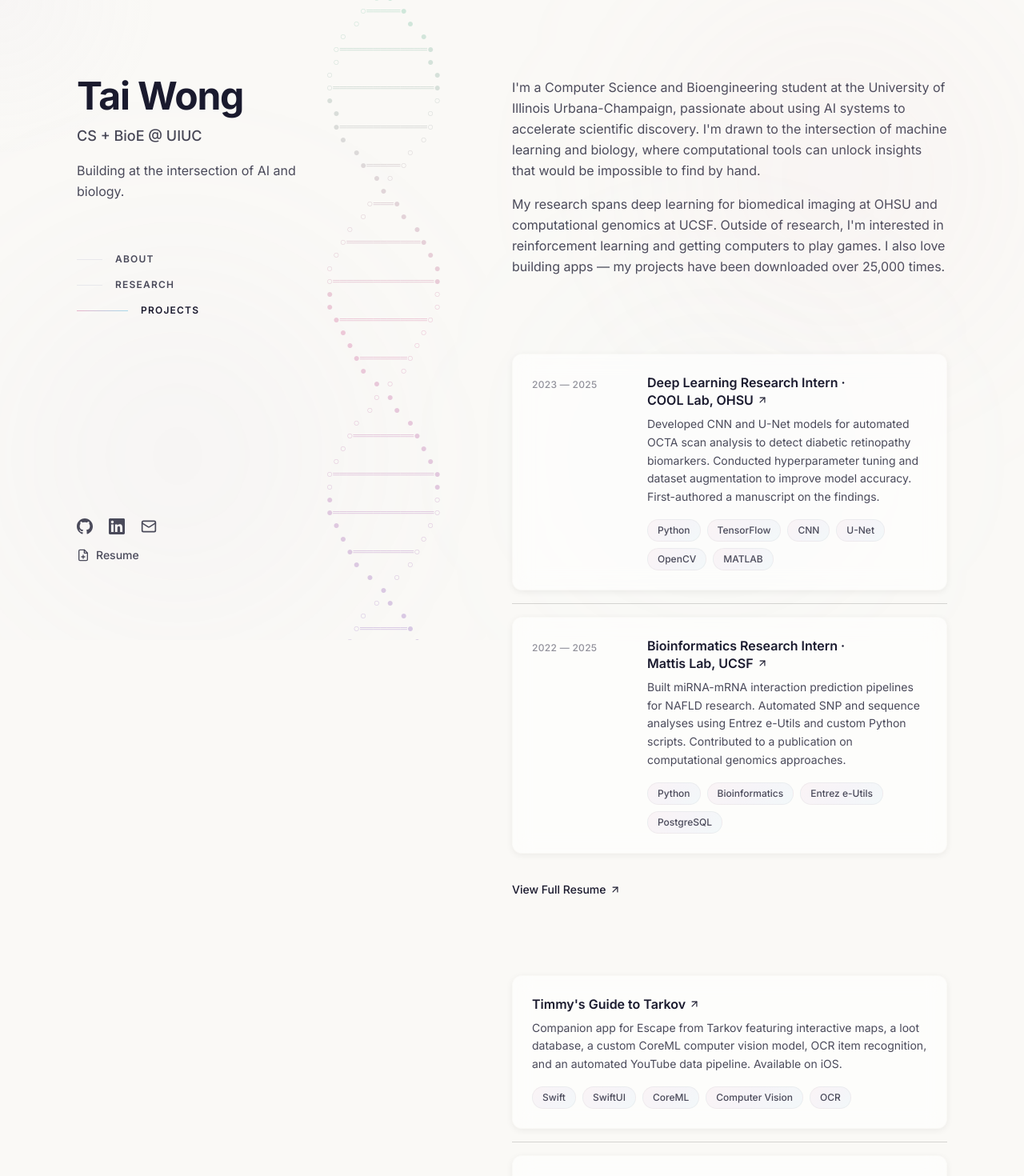
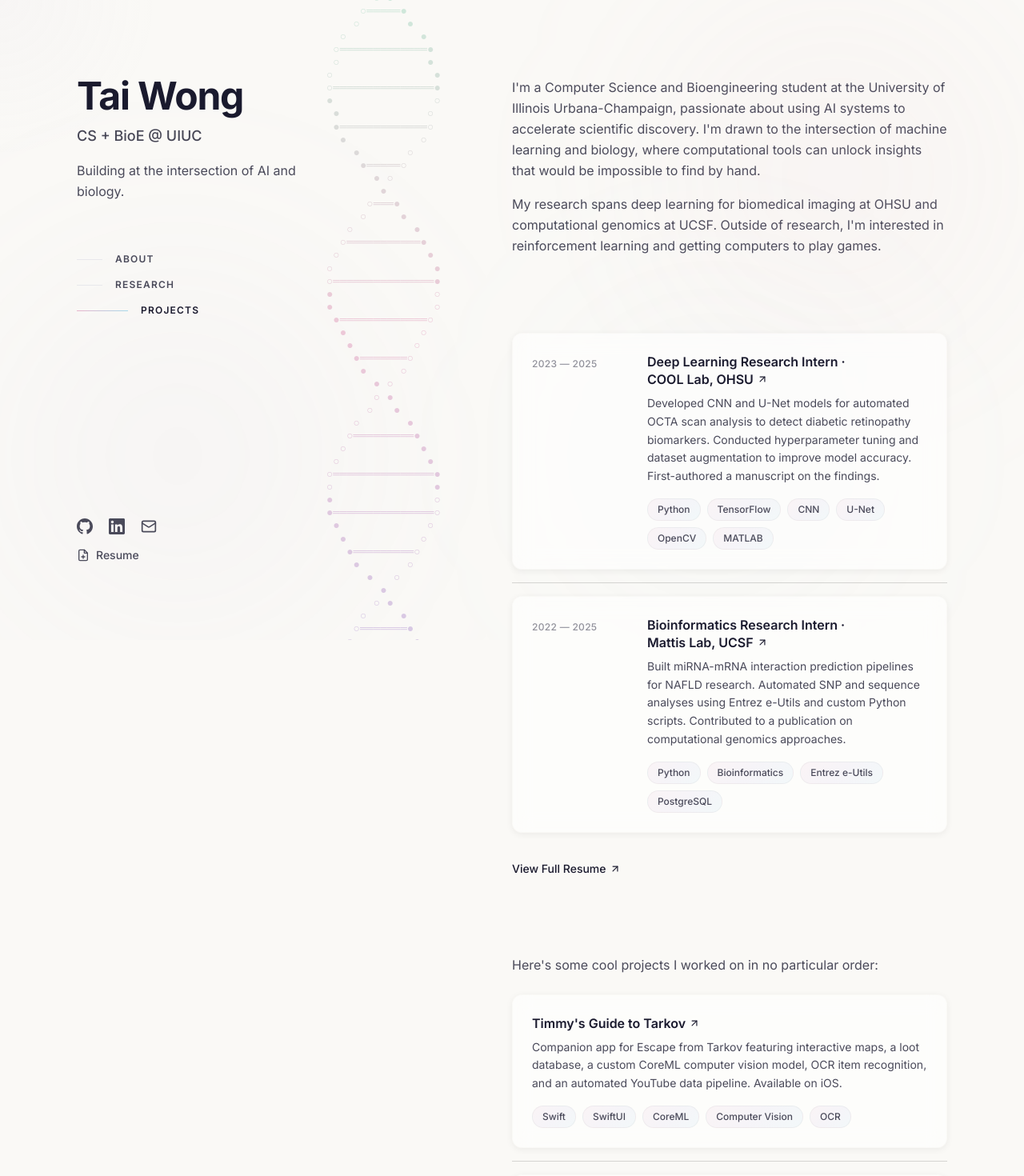
Before and after one commit to lolbigtime/portfolio-site, a Next.js app: page /portfolio-site/ in a window 1280 px wide. Shown: the top 1470 px of the page at 80% size. Built offline with nearby package versions, Linux system fonts and the light colour scheme.

Commit message:
Remove app downloads sentence, add projects section header

```diff
--- a/src/components/AboutSection.tsx
+++ b/src/components/AboutSection.tsx
@@ -18,8 +18,7 @@ export default function AboutSection() {
           My research spans deep learning for biomedical imaging at OHSU and
           computational genomics at UCSF. Outside of research, I&apos;m
           interested in reinforcement learning and getting computers to play
-          games. I also love building apps — my projects have been downloaded
-          over 25,000 times.
+          games.
         </p>
       </div>
     </section>
--- a/src/components/ProjectsSection.tsx
+++ b/src/components/ProjectsSection.tsx
@@ -9,6 +9,9 @@ export default function ProjectsSection() {
           Projects
         </h2>
       </div>
+      <p className="mb-6 text-graphite leading-relaxed">
+        Here&apos;s some cool projects I worked on in no particular order:
+      </p>
       <div className="card-group flex flex-col gap-4">
         {projects.map((project) => (
           <ProjectCard key={project.title} project={project} />
```
